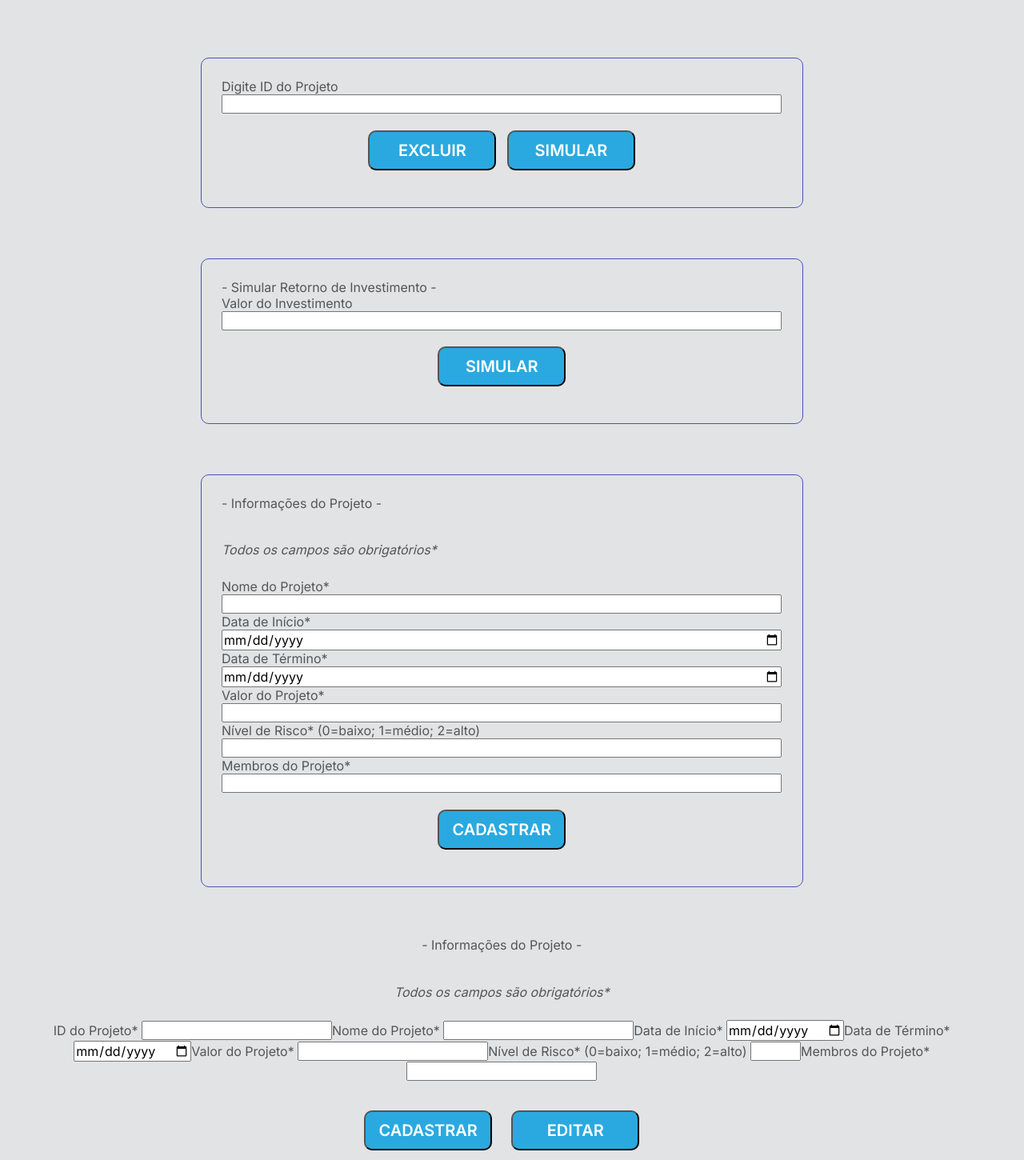
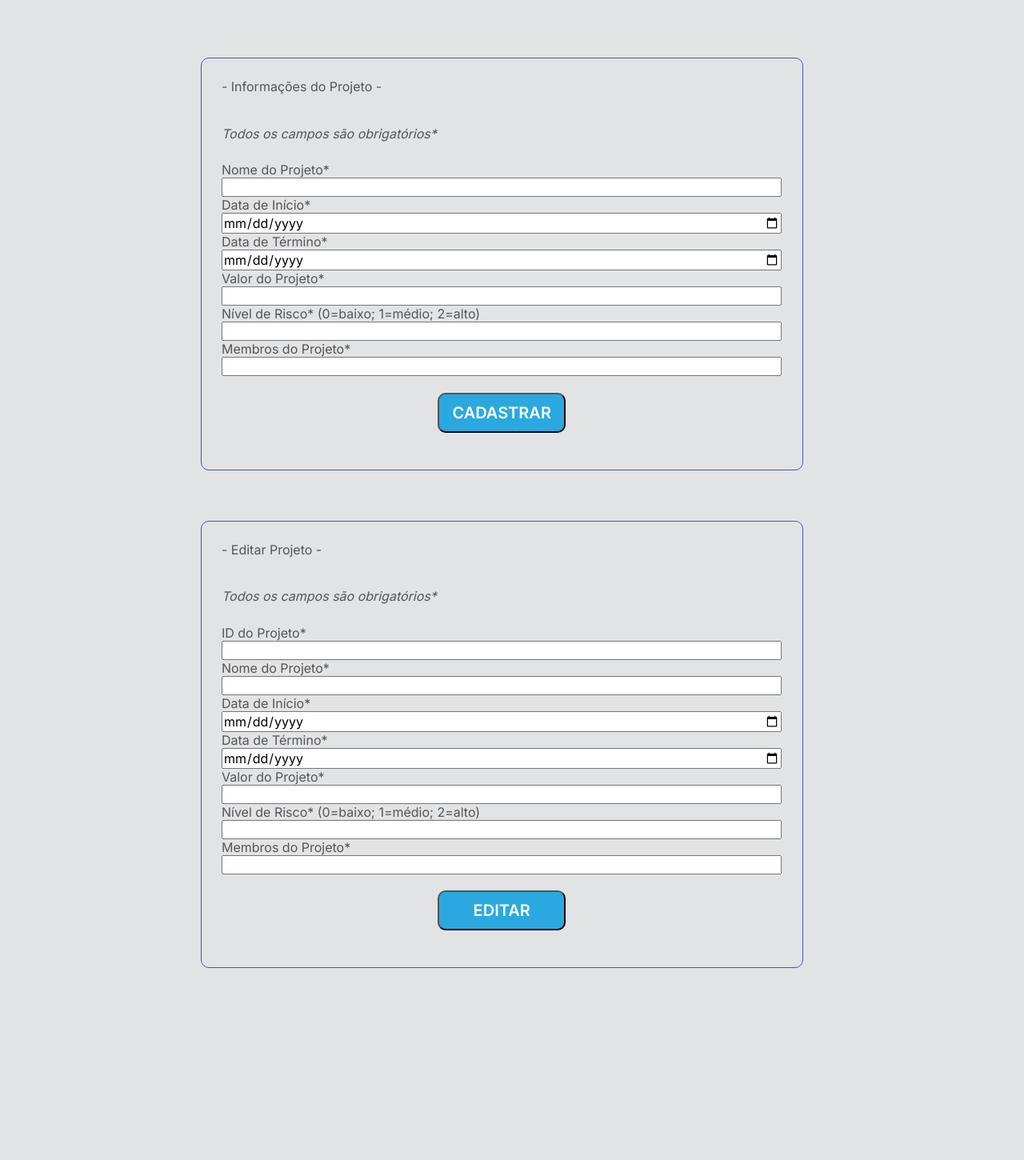
Before and after one commit to Jon-Lopes/SistemaLorem3, a React (Create React App) app: page / in a window 1280 px wide. Shown: the part 255-1705 px from the top of the page at 80% size. After the commit the page ends 1465 px from the top, so only its background shows below. Built offline with nearby package versions, Linux system fonts and the light colour scheme; a web font is replaced by a local one.

Commit message:
consertando funcao DELETE

```diff
--- a/src/App.css
+++ b/src/App.css
@@ -42,7 +42,7 @@ header{
 .mainDiv{
   text-align:center;
 }
-.hideit1, .hideit2, .hideit3 {
+.hideit1, .hideit2, .hideit3, .hideit4 {
   display:flex;
   flex-direction: column;
   text-align: left;
@@ -60,8 +60,8 @@ header{
 }
 
 .listaProj h3{
-  margin: 1.5vw;
-  font-size: 2vw;
+  margin: 0.5vw;
+  font-size: 1.5vw;
 }
 
 .divBtn{
--- a/src/App.js
+++ b/src/App.js
@@ -21,8 +21,8 @@ function App() {
 
 
   const [allList, setAllList] = useState([]);
-  const [id, setId] = useState("");
-  const [roiValue, setRoiValue] = useState(0);
+  //const [id, setId] = useState(0);
+  //const [roiValue, setRoiValue] = useState(0);
 
   //funçoes para o Banco de Dados, mostrar, lista, adicionar, editar, deletar e calcular Roi
   const showList = () => {
@@ -30,57 +30,92 @@ function App() {
   };
 
   const addProj = () => {
-    Axios.post("http://localhost:3001/create", { formNome: formNome, formDataInicio: formDataInicio, formDataFim: formDataFim, formValor: formValor, formRisco: formRisco, formMembros: formMembros, }).then(() => { setAllList([...allList, { id: id, formNome: formNome, formDataInicio: formDataInicio, formDataFim: formDataFim, formValor: formValor, formRisco: formRisco, formMembros: formMembros, }]); alert("Inserido no banco de Dados") })
+    Axios.post("http://localhost:3001/create", { formNome: formNome, formDataInicio: formDataInicio, formDataFim: formDataFim, formValor: formValor, formRisco: formRisco, formMembros: formMembros, }).then(() => { setAllList([...allList, { formNome: formNome, formDataInicio: formDataInicio, formDataFim: formDataFim, formValor: formValor, formRisco: formRisco, formMembros: formMembros, }]); alert("Inserido no banco de Dados. Aperte F5.") })
   };
   const editProj = () => {
-    Axios.put("http://localhost:3001/editar", { id: id, formNome: newFormNome, formDataInicio: newFormDataInicio, formDataFim: newFormDataFim, formValor: newFormValor, formRisco: newFormRisco, formMembros: newFormMembros, }).then(() => { setAllList([...allList, { id: id, formNome: newFormNome, formDataInicio: newFormDataInicio, formDataFim: newFormDataFim, formValor: newFormValor, formRisco: newFormRisco, formMembros: newFormMembros, }]); alert("Banco de Dados Atualizado") })
-  };
-  const delProj = () => {
-    //GET numId
-    //select ROW*
-    //confirm ? del : home
-  };
-  const calcProj = () => {
-    //GET numId,
-    //select (valor, risco),
-    //if FormValor>valorProjDB ? SWITCH risco case1(risco=0 return 5%);
-    //alert (o valor digitado 'e menor do que valor do proj) break;
+    Axios.put("http://localhost:3001/editar", { formNome: newFormNome, formDataInicio: newFormDataInicio, formDataFim: newFormDataFim, formValor: newFormValor, formRisco: newFormRisco, formMembros: newFormMembros, }).then(() => { setAllList([...allList, { id: id, formNome: newFormNome, formDataInicio: newFormDataInicio, formDataFim: newFormDataFim, formValor: newFormValor, formRisco: newFormRisco, formMembros: newFormMembros, }]); alert("Banco de Dados Atualizado. Aperte F5.") })
   };
 
+  // const delProj = (idProj) => {
+  // //var del = window.confirm("Deseja realmente deletar o Projeto na Base de Dados?");
+  // // if (del === true) {
+  // Axios.delete(`http://localhost:3001/delete/${idProj}`); //.then((response) => { setAllList(allList.filter((val) => { return val.idProj === idProj })) });
+  // //  } else { console.log("fail"); };
+  // };
+
+  // const calcProj = (idProj) => {
+  // Axios.get("http://localhost:3001/calc", { id: id, roiValue: roiValue, }).then((response) => { setAllList(response.data); })
+  // function CalcRoiProj() {
+  // var valorDB = Axios.get("http://localhost:3001/roi", { id: id, formValor: formValor }).then((response) => { setAllList(response.data); console.log(valorDB) });
+  // var riscoDB = Axios.get("http://localhost:3001/list", { id: id, formRisco: formRisco }).then((response) => { setAllList(response.data){ val.riscoProj }; });
+  // var formValor = document.querySelector('#idSelected');
+  // var novoValor = formValor;
+  // if (formValor > valorDB) {
+  //   switch (riscoDB) {
+  //     case 0:
+  //       novoValor += (novoValor * 5) / 100;
+  //       novoValor.toFixed(3);
+  //       console.log("O investimento de " + formValor + " reais tem retorno de " + novoValor + " reais.");
+  //       break;
+  //     case 1:
+  //       novoValor += (novoValor * 10) / 100;
+  //       novoValor.toFixed(2);
+  //       console.log("O investimento de " + formValor + " reais tem retorno de " + novoValor + " reais.");
+  //       break;
+  //     case 2:
+  //       novoValor += (novoValor * 20) / 100;
+  //       novoValor.toFixed(2);
+  //       console.log("O investimento de " + formValor + " reais tem retorno de " + novoValor + " reais.");
+  //       break;
+  //     default:
+  //       document.write("Desculpe, entrada desconhecida");
+  //   }
+  // } else {
+  //   alert("Investimento mencionado menor que o valor do Projeto");
+  // };
+  // };
+
+
+  //CalcRoiProj();
+  //select (valor, risco),
+  //if FormValor>valorProjDB ? SWITCH risco case1(risco=0 return 5%);
+  //alert (o valor digitado 'e menor do que valor do proj) break;
+  // };
+
   //gerenciar os elementos de visualizaçao
-  const displayHidden2 = () => {
-    console.log("ok");
-  };
+  // const displayHidden2 = () => {
+  //   console.log("ok");
+  // };
 
   //COMEÇO DO APLICATIVO
   return (<div className="App">
     <div className='mainDiv'><header><p id='logo'>Loren Ipsum Inc.</p></header></div>
 
+    <div className='mainDiv'><div className="divBtn"><button onClick={showList} id='showListBtn'>Ver Lista</button></div>
+    </div>
+
     <div className='mainDiv'>{allList.map((val, key) => {
       return <div className='listaProj'>
+
         <h3>ID: {val.idProj}</h3>
         <h3>Nome: {val.nomeProj}</h3>
         <h3>Data começo: {val.dataInicioProj}</h3>
         <h3>Data final: {val.dataFimProj}</h3>
         <h3>Valor do Projeto: {val.valorProj}</h3>
         <h3>Indice de risco: {val.riscoProj}</h3>
-        <h3>Participantes: {val.membrosProj}</h3> </div>
+        <h3>Participantes: {val.membrosProj}</h3>
+        <div>
+          {" "}
+          <button onClick={addProj} id='simularBtn1'>Simular</button>
+          {/* <button onClick={delProj(val.idProj)} id='excluirBtn'>Excluir</button> */}
+        </div></div>
     })}</div>
 
-    <div className='mainDiv'><div className="divBtn"><button onClick={showList} id='showListBtn'>Ver Lista</button></div>
-    </div>
-
-    <div className='mainDiv'><div className='hideit1'><label>Digite ID do Projeto</label><input id="idSelected" type="number" onChange={(event) => { setId(event.target.value); }} required></input>
-      <div className='divBtn'>
-        <button id='excluirBtn'>Excluir</button>
-        <button id='simularBtn'>Simular</button>
-      </div>
-    </div></div>
-
-    <div className='mainDiv'><div className='hideit2'><label> - Simular Retorno de Investimento - </label>
+    {/* <div className='mainDiv'><div className='hideit2'><label> - Simular Retorno de Investimento - </label>
+      <label>Digite ID do Projeto</label><input id="idSelected" type="number" onChange={(event) => { setId(event.target.value); }} required></input>
       <label>Valor do Investimento</label><input name="formInvest" type="number" step=".01" onChange={(event) => { setRoiValue(event.target.value); }} required></input>
       <div className='divBtn'><button onClick={calcProj} id='simularBtn1'>Simular</button>
-      </div></div></div>
+      </div></div></div> */}
 
     <div className='mainDiv'>
       <div className='hideit3'><label> - Informações do Projeto - </label>
@@ -98,7 +133,7 @@ function App() {
     </div>
 
     <div className='mainDiv'>
-      <div className='hideit4'><label> - Informações do Projeto - </label>
+      <div className='hideit4'><label> - Editar Projeto - </label>
         <p><i>Todos os campos são obrigatórios*</i></p>
         <label>ID do Projeto*</label> <input id="formID" type="number" onChange={(event) => { setId(event.target.value); }}></input>
         <label>Nome do Projeto*</label> <input id="newFormNome" type="text" onChange={(event) => { setNewFormNome(event.target.value); }} required></input>
@@ -108,7 +143,6 @@ function App() {
         <label>Nível de Risco* (0=baixo; 1=médio; 2=alto) </label> <input name="newFormRisco" type="number" min="0" max="2" onChange={(event) => { setNewFormRisco(event.target.value); }} required></input>
         <label>Membros do Projeto*</label> <input name="newFormMembros" type="text" onChange={(event) => { setNewFormMembros(event.target.value); }} required></input>
         <div className="divBtn">
-          <button onClick={addProj} id='cadastrarBtn'>Cadastrar</button>
           <button onClick={editProj} id='editarBtn'>Editar</button>
         </div>
       </div>
```
